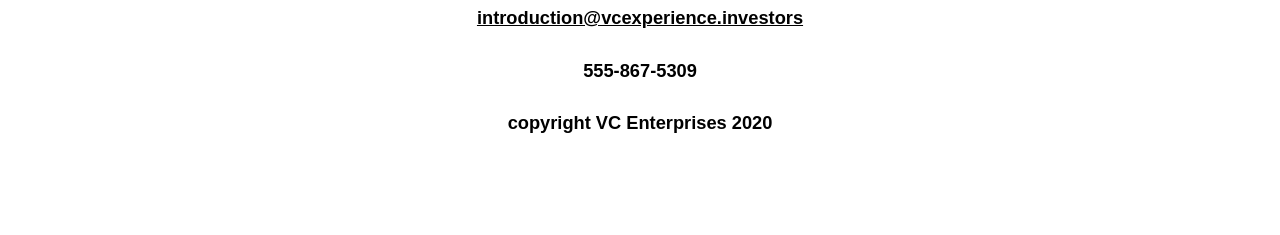
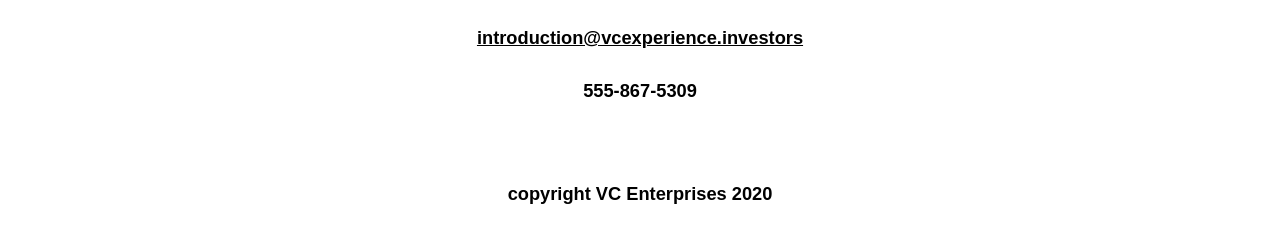
Before and after one commit to viktorCodes/side-proj, a plain HTML site: page vc-enterprise-portfolio/index.html in a window 1280 px wide. Shown: the part 1634-1869 px from the top of the page. Before the commit the page ends 1799 px from the top, so only its background shows below. Drawn offline with Linux system fonts and the light colour scheme.

Commit message:
finished proj

```diff
--- a/vc-enterprise-portfolio/style.css
+++ b/vc-enterprise-portfolio/style.css
@@ -117,3 +117,8 @@ body {
   width: 200px;
   height: auto
 }
+
+.contact,
+.copyright {
+  padding-top: 20px;
+}
```
